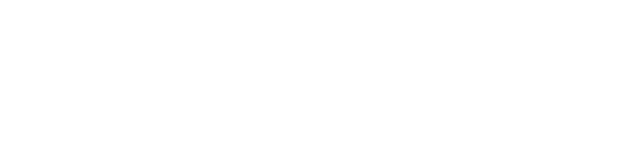
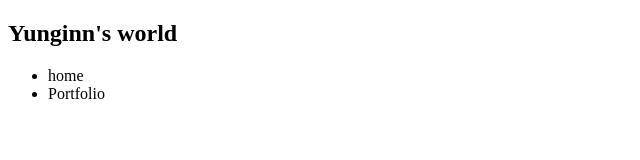
Before and after one commit to TiredTrent007/TiredTrent007.github.io, a plain HTML site: page portfolio.html in a window 1280 px wide. Shown: the whole page, without its empty margins (0-640 px from the left). Drawn offline with Linux system fonts and the light colour scheme.

```diff
--- a/portfolio.html
+++ b/portfolio.html
@@ -0,0 +1,24 @@
+<!DOCTYPE HTML>
+<html>
+    <head>
+        <title> Yunginn's World</title>
+    </head>
+
+    <body>
+      <div id="all-contents">
+        <nav>
+            <h1>Yunginn's world</h1>
+            <ul id="nav-ul">
+                <li class="nav-li"
+                     <a class="nav-a"
+    href="index.html">home</a>
+            </li>
+            <li class="nav-li>
+                 <a class=nav-a
+    href="portfolio.html">Portfolio</a>
+                    </li>
+                </ul>
+            </nav>
+       </div>
+</body>
+</html>
--- a/projects/platformer/platformer.js
+++ b/projects/platformer/platformer.js
@@ -38,7 +38,8 @@
     // Create platforms
     // You must decide the x position, y position, width, and height of the platforms
     // example usage: createPlatform(x,y,width,height)
-
+     createPlatform(500, 350, 200, 30);
+     createPlatform()
 
 
 
--- a/style.css
+++ b/style.css
@@ -1,6 +1,6 @@
 body {
     background: rgb(0, 0, 0);
-    color: rgb(98, 53, 53);
+    color: rgb(160, 32, 240);
     padding: 10px;
     font-family: arial;
 }
@@ -11,7 +11,7 @@
 
 /* navigation menu */
 nav {
-    background: rgb(239, 80, 41);
+    background: rgb(160, 32, 240);
    margin: 0 auto;
    margin-bottom: 20px;
     display: flex;
```
Also changed, not shown: index.html (+2 -1 lines).
